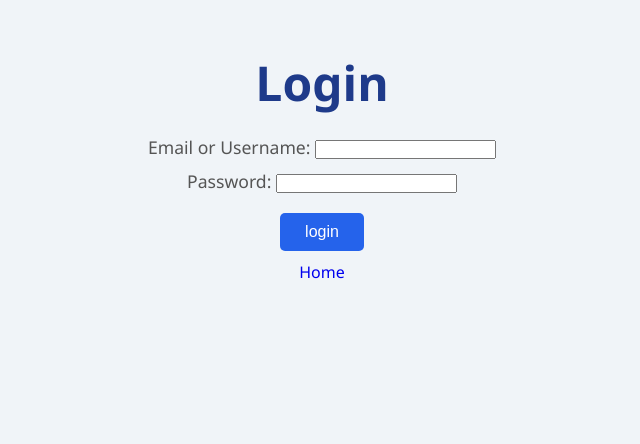
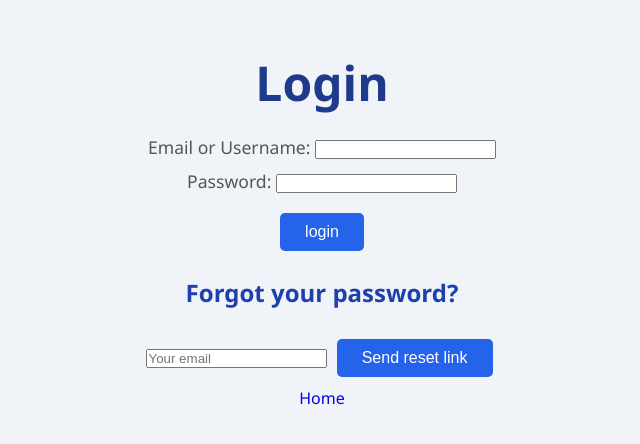
Before and after one commit to Emixin/TeamUps, a Django app: page /login/ in a window 1280 px wide. Shown: the top 444 px of the page, without its empty margins (318-958 px from the left). Run offline with Django 5.2, Linux system fonts and the light colour scheme; parts of the project's set-up code (start-up, migrations or seed data) failed here and were passed over.

Commit message:
Added reset password via email process

```diff
--- a/main/forms.py
+++ b/main/forms.py
@@ -6,6 +6,22 @@ from .learning_model.matchmaker import predict_user_type
 
 
 User = get_user_model()
+
+
+
+class ResetPasswordForm(forms.Form):
+    new_password = forms.CharField(widget=forms.PasswordInput())
+    confirm_password = forms.CharField(widget=forms.PasswordInput())
+
+    def clean(self):
+        cleaned_data = super().clean()
+        new_password = cleaned_data.get("new_password")
+        confirm_password = cleaned_data.get("confirm_password")
+        if new_password != confirm_password:
+            raise forms.ValidationError("Passwords did not match!")
+        return cleaned_data
+
+
 
 class MyLoginForm(forms.Form):
     email_or_username = forms.CharField(label="Email or Username")
--- a/main/templates/main/login.html
+++ b/main/templates/main/login.html
@@ -22,6 +22,12 @@
             {{ form.as_p }}
             <button type="submit">login</button>
         </form>
+        <h2>Forgot your password?</h2>
+        <form method="post">
+            {% csrf_token %}
+            <input type="email" name="user_email" placeholder="Your email" required>
+            <button type="submit">Send reset link</button>
+        </form>
         <a href="{% url 'home' %}">Home</a>
     </div>
 </body>
--- a/main/urls.py
+++ b/main/urls.py
@@ -6,7 +6,8 @@ from .views import (TaskListView, TeamListView, HomePageView, MyLoginView,
 
 from .views import (DashboardView, MySignUpView,
                     UsersRatingList, TeamDetailsView,
-                    UserInvitationList, NotificationsView
+                    UserInvitationList, NotificationsView,
+                    ResetPasswordView
 )
 
 from rest_framework.routers import DefaultRouter
@@ -39,6 +40,7 @@ urlpatterns = [
     path('user/invitations/<int:pk>/', UserInvitationList.as_view(), name='invitations'),
     path('user/notifications/<int:pk>/', NotificationsView.as_view(), name='notifications'),
     path('user/type/', UserTypeView.as_view(), name='user_type'),
+    path('reset_password/', ResetPasswordView.as_view(), name='reset_password'),
 
     path('api/', include(router.urls)),
     path('api/notification/<int:pk>/', NotificationDetailsAPIView.as_view()),
--- a/main/views.py
+++ b/main/views.py
@@ -7,11 +7,12 @@ from django.contrib.auth import authenticate, get_user_model, login
 from django.contrib.auth.views import LogoutView
 from django.contrib.auth.mixins import LoginRequiredMixin
 from django.contrib import messages
-from django.urls import reverse_lazy
+from django.urls import reverse_lazy, reverse
 from django.shortcuts import redirect
 from django.core.cache import caches
+from django.core.mail import send_mail
 from .models import Task, Team, User, Invitation, Notification
-from .forms import MyLoginForm, MySignUpForm, TeamForm, TaskForm
+from .forms import MyLoginForm, MySignUpForm, TeamForm, TaskForm, ResetPasswordForm
 from .utils import handle_form, handle_invitation
 
 
@@ -51,9 +52,47 @@ class HomePageView(DetailView):
         return context
 
 
+
+class ResetPasswordView(FormView):
+    template_name = "main/reset_password.html"
+    form_class = ResetPasswordForm
+
+    def post(self, request):
+        email = request.GET.get("email")
+        password = request.POST.get("new_password")
+        user = User.objects.filter(email=email).first()
+
+        form = ResetPasswordForm(request.POST)
+        if form.is_valid():
+            user.set_password(password)
+            user.save()
+            messages.success(request, "Password Changed!")
+            return redirect("reset_password")
+
+        messages.error(request, "The Passwords did not match!")
+        return redirect("reset_password")
+
+
+
 class MyLoginView(FormView):
     template_name = "main/login.html"
     form_class = MyLoginForm
+
+    def post(self, request, *args, **kwargs):
+
+        if "user_email" in request.POST:
+            email = request.POST.get("user_email")
+            user = User.objects.filter(email=email).first()
+
+            if user:
+                reset_link = request.build_absolute_uri(reverse('reset_password') + f'?email={email}')
+                send_mail(subject='Reset password', message=f'Click the link below to reset your password:\n{reset_link}', from_email='teamupscenter@gmail.com', recipient_list=[email])
+                messages.success(request, "Password reset link has been sent!")
+            else:
+                messages.error(request, "The email is not found!")
+            return redirect('login')
+
+        return super().post(request, *args, **kwargs)
 
     def form_valid(self, form):
         username_or_email = form.cleaned_data["email_or_username"]
```
Also changed, not shown: main/templates/main/reset_password.html (added, +23 -0 lines), teamups/settings.py (+9 -0 lines), db.sqlite3.
